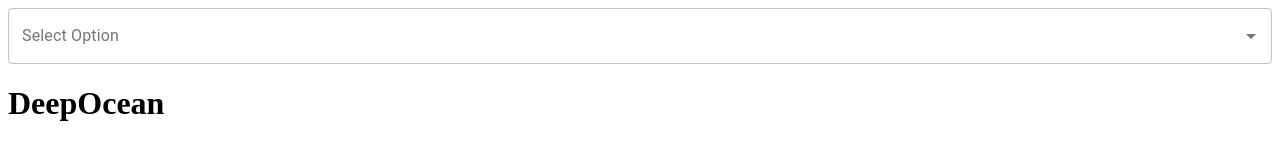
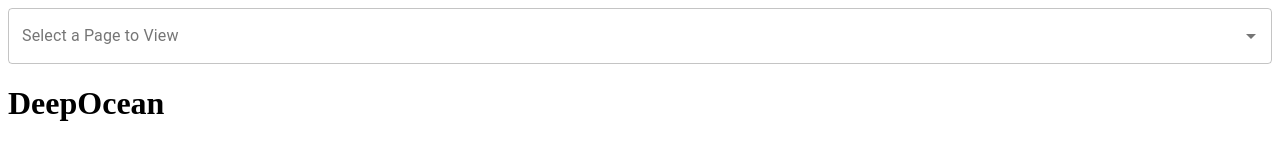
Before and after one commit to L1ndseyHerman/beach-app, a React (Vite) app: page /#/deep_ocean in a window 1280 px wide. Shown: the top 160 px of the page. Built offline with nearby package versions, Linux system fonts and the light colour scheme.

Commit message:
Small change to make sure it still works on GitHub pages after Cypress

```diff
--- a/src/components/NavDropdown/NavDropdown.tsx
+++ b/src/components/NavDropdown/NavDropdown.tsx
@@ -18,7 +18,11 @@ export default function NavDropdown({ urls }: NavDropdownProps) {
       options={options}
       getOptionLabel={(option) => option.label}
       renderInput={(params) => (
-        <TextField {...params} label="Select Option" variant="outlined" />
+        <TextField
+          {...params}
+          label="Select a Page to View"
+          variant="outlined"
+        />
       )}
       renderOption={(option) => <Link to={option.url}>{option.label}</Link>}
     />
```
Also changed, not shown: 1 other file (tests, documents, lock files or other folders).
